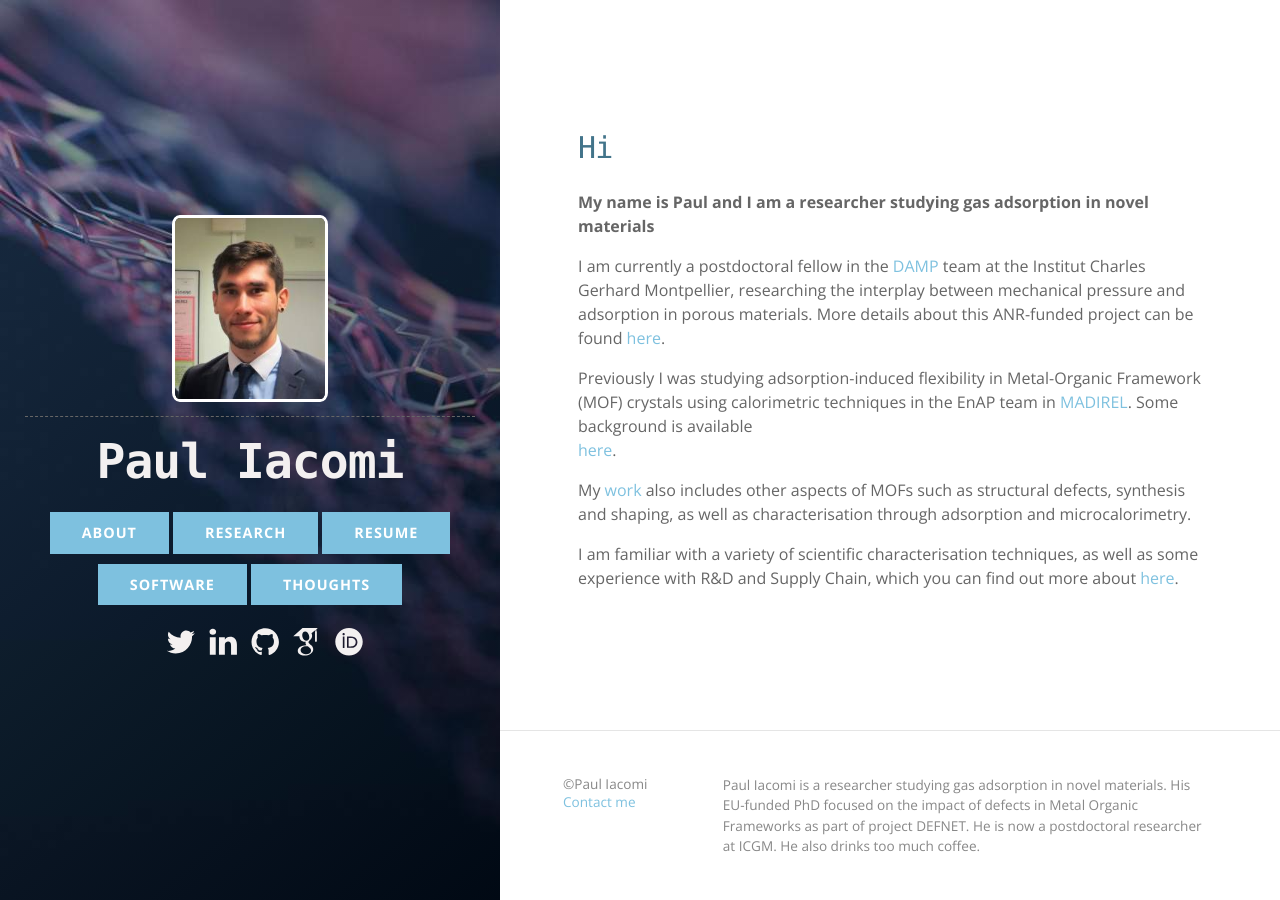
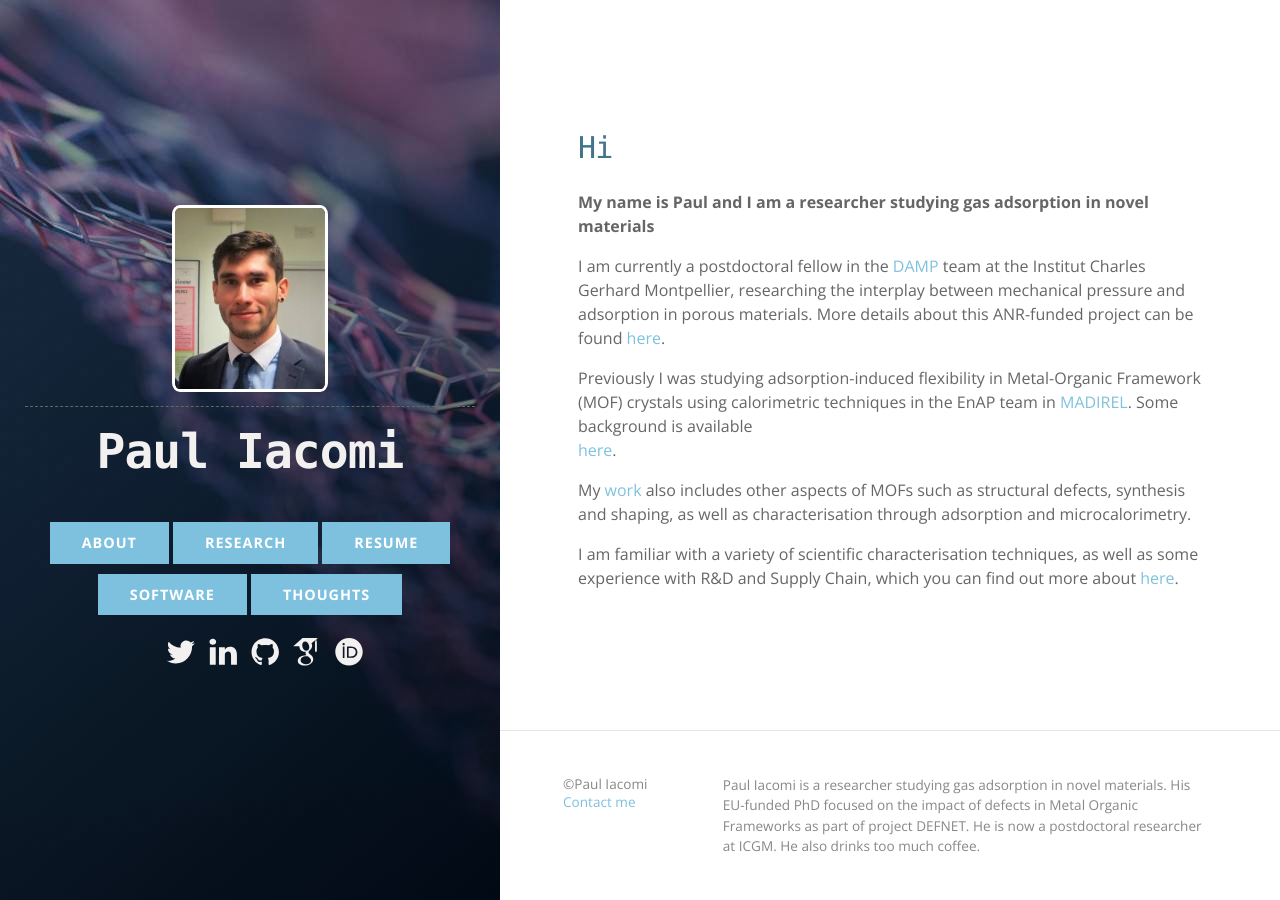
Before and after one commit to pauliacomi/pauliacomi.github.com, a Jekyll site: the page built from index.md, in a window 1280 px wide. Built offline with Jekyll 4.4.1, drawn with Linux system fonts in a browser that asks for light colours; our own code applies the rules of GitHub Pages for plain Markdown files.

Commit message:
removed unnecessary things

```diff
--- a/_sass/_syntax_highlighting.scss
+++ b/_sass/_syntax_highlighting.scss
@@ -1,3 +1,6 @@
+/* Code syntax highlighting
+   ========================================================================== */
+
 /*
    generated by rouge http://rouge.jneen.net/
    original base16 by Chris Kempson (https://github.com/chriskempson/base16)
@@ -78,3 +81,6 @@
   .mb   { color: $literal; } // Literal.Number.Binary
   .mx   { color: $literal; } // Literal.Number.
 }
+
+/* End syntax highlighting
+   ========================================================================== */
--- a/_sass/layout.scss
+++ b/_sass/layout.scss
@@ -1,11 +1,13 @@
 /* Header */
 
-// The header is a left part of a flexbox
+// The header is the left/top part of a flexbox
 .header {
     flex: 2;
     display: flex;
     align-items: center;
     text-align: center;
+
+    // An image which is covered by a gradient
     background:
     linear-gradient(
         140deg,
@@ -13,9 +15,11 @@
         rgba(0, 0, 0, 0.6)),
     url(../images/background.jpg) top left no-repeat #212657;
 
+    // limit maximum size on large screens
     @include large {
         max-width: $header-width;
     }
+    // padding on top on small screens
     @include mobile {
         padding-top: 5%;
     }
@@ -28,13 +32,8 @@
 }
 .profile-picture {
     width: $profile-image-size;
-    position: relative;
     border: 3px solid #ffffff;
     border-radius: 5%;
-    p & {
-        padding: 0;
-        margin: 0;
-    }
     @include small {
         width: $profile-image-size - 50;
         img {
@@ -45,12 +44,10 @@
 #site-title {
     line-height: $base-line-height;
     display: inline-block;
-    margin: 0 0 0 0;
     font-weight: bold;
     font-family: Monaco, "Bitstream Vera Sans Mono", "Lucida Console", Terminal, monospace;
     color: $white;
     letter-spacing: -1px;
-    -webkit-font-smoothing: antialiased;
 
     @include large {
         @include relative-font-size(3);
@@ -59,16 +56,11 @@
         @include relative-font-size(2);
     }
     @include small {
-        text-align: center;
-        width: 100%;
-        float: none;
         @include relative-font-size(1.5);
     }
 }
 .navbar {
-    margin: 0;
     padding: 5px 0 5px 0;
-    color: $white;
 
     @include medium{
         margin-top: 5px;
@@ -84,10 +76,6 @@
     @include mobile{
         display: none;
     }
-}
-nav{
-    display: inline-block;
-    position: relative;
 }
 .navbar-btn {
     margin-top: 10px;
--- a/_sass/main.scss
+++ b/_sass/main.scss
@@ -3,6 +3,9 @@
 @import "default_colors";
 @import "syntax_highlighting";
 @import url('https://fonts.googleapis.com/css?family=Open+Sans:400,700');
+
+/* Main CSS file
+   ========================================================================== */
 
 /* Responsive layout mixins */
 
@@ -30,15 +33,17 @@
   }
 }
 
-/* General & 'Reset' Stuff */
+/* General Stuff */
 
 body {
-  margin: 0;
-  padding: 0;
+
+  // will be full height
   height: 100vh;
+
   // sidebar + content flexbox
   display: flex;
 
+  // on mobile stack vertically
   @include mobile {
     flex-direction: column;
   }
@@ -223,6 +228,7 @@
  }
 }
 
-/* Specific layout */
+/* Specific layout
+   ========================================================================== */
 
 @import "layout";
--- a/_sass/normalize.scss
+++ b/_sass/normalize.scss
@@ -347,3 +347,6 @@
   [hidden] {
     display: none;
   }
+
+/* End normalize
+   ========================================================================== */
```
